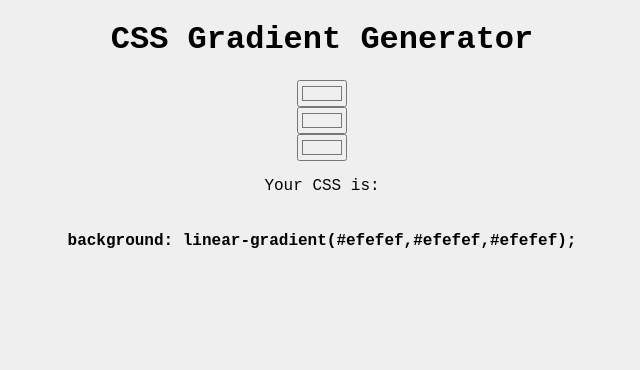
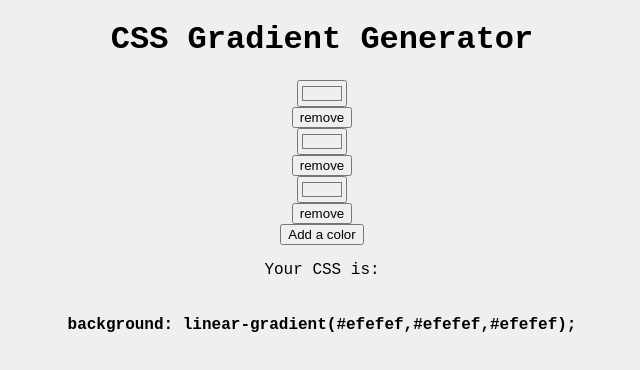
Before and after one commit to irahrosete/css-gradient-generator, a React (Create React App) app: page / in a window 1280 px wide. Shown: the top 370 px of the page, without its empty margins (318-958 px from the left). Built offline with nearby package versions, Linux system fonts and the light colour scheme.

Commit message:
add buttons and function to add and remove colours

```diff
--- a/src/App.js
+++ b/src/App.js
@@ -1,4 +1,4 @@
-import { useState } from 'react'
+import React, { useState } from 'react'
 import styled from 'styled-components'
 import './App.css';
 
@@ -36,6 +36,25 @@ const App = () => {
     setBackgroundColors(newBackgroundColors)
   }
 
+  const addColor = () => {
+    // clone the existing colors array
+    const newBackgroundColors = [...backgroundColors]
+    // add a new color to the end
+    newBackgroundColors.push("#ffffff")
+    // set it into state
+    setBackgroundColors(newBackgroundColors)
+  }
+
+  const removeColor = (i) => {
+    // clone the background color array
+    const newBackgroundColors = [...backgroundColors]
+    // remove the element index i
+    newBackgroundColors.splice(i, 1)
+    // set new array into state
+    setBackgroundColors(newBackgroundColors)
+
+  }
+
   const backgroundCSS = generateBackgroundCSS(backgroundColors)
 
   return (
@@ -43,13 +62,17 @@ const App = () => {
       <h1>CSS Gradient Generator</h1>
       {backgroundColors.map((color, i) => {
         return (
-          <input type="color"
-            value={color}
-            onChange={(event) => handleColorChange(event, i)}
-            key={i}
-          />
+          <React.Fragment key={`${i}${color}`}>
+            <input type="color"
+              value={color}
+              onChange={(event) => handleColorChange(event, i)}
+              key={i}
+            />
+            {backgroundColors.length > 2 && <button onClick={() => removeColor(i)}>remove</button>}
+          </React.Fragment>
         )
       })}
+      <button onClick={addColor}>Add a color</button>
       <p>
         Your CSS is:
       </p>
```
